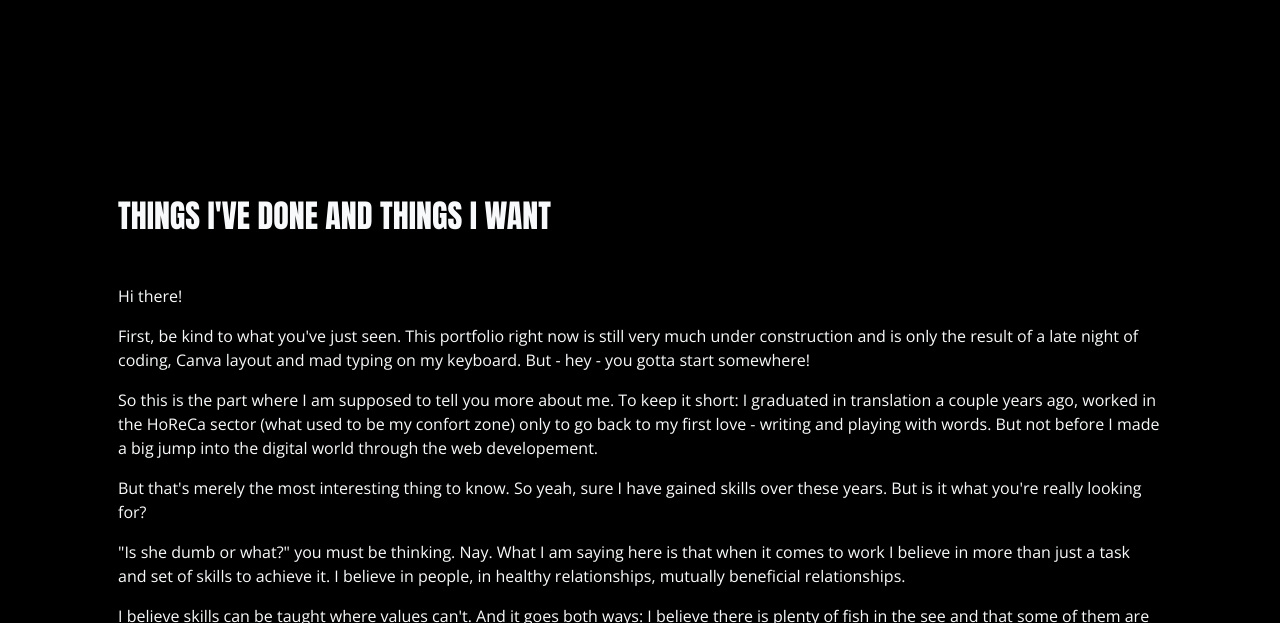
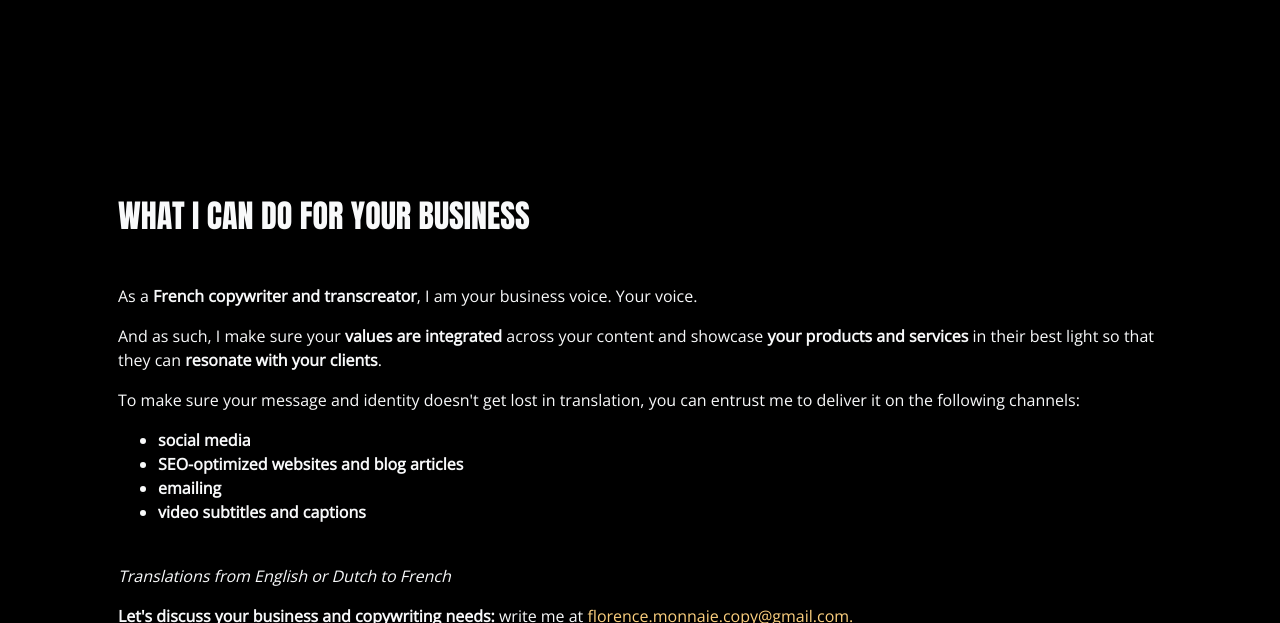
Before and after one commit to flo-mnn/portfolio, a website: page index.html in a window 1280 px wide. Shown: the part 2177-2800 px from the top of the page. Drawn offline with nearby package versions, Linux system fonts and the light colour scheme; some packages are replaced by stand-ins of ours; a script that the page names is missing.

Commit message:
0111_updateddescriptions

```diff
--- a/index.html
+++ b/index.html
@@ -28,7 +28,7 @@
     </section>
     <section id="assets-preview" class="p-4">
         <div class="container my-5 px-5">
-        <h3 class="mt-3 mb-5">THINGS I WROTE</h3>
+        <h3 class="mt-3 mb-5">WHAT I'VE DONE FOR THEIR BUSINESS</h3>
         </div>
         <div class="row mx-0 ">
             <div class="col-12 col-md-6 col-lg-4 item-preview-element">
@@ -153,26 +153,28 @@
     </section>
     <section id="about" class="">
         <div class="container my-5 pb-5 px-5">
-        <h3 class="mt-3 mb-5">THINGS I'VE DONE and THINGS I WANT</h3>
+        <h3 class="mt-3 mb-5">WHAT I CAN DO FOR YOUR BUSINESS</h3>
         <div class="text-center text-lg-left">
             <p class="">
-            Hi there! </p><p>
-            First, be kind to what you've just seen. This portfolio right now is still very much under construction and is only the result of a late night of coding, Canva layout and mad typing on my keyboard. But - hey - you gotta start somewhere! </p><p>
-            So this is the part where I am supposed to tell you more about me. To keep it short: I graduated in translation a couple years ago, worked in the HoReCa sector (what used to be my confort zone) only to go back to my first love - writing and playing with words. But not before I made a big jump into the digital world through the web developement. </p><p>
-            But that's merely the most interesting thing to know. So yeah, sure I have gained skills over these years. But is it what you're really looking for?</p><p>
-            "Is she dumb or what?" you must be thinking. Nay. What I am saying here is that when it comes to work I believe in more than just a task and set of skills to achieve it. I believe in people, in healthy relationships, mutually beneficial relationships.</p><p>
-            I believe skills can be taught where values can't. And it goes both ways: I believe there is plenty of fish in the see and that some of them are a better fit than others.</p><p>
-            So, you've beared with me rumbling on. CONGRATULATIONS! It's proof you've got some interest somewhere despite my not well prepared - yet - portfolio page. </p><p>
-            It means only one thing. We are ready to get in touch: </p><p>
-            <a href="https://www.linkedin.com/in/florence-monnaie-redaction-writing-translator-fr-en-ru/" class="text-warning">
-                <i class="fab fa-linkedin-in mr-3"></i><span>  Let's connect on LinkedIn</span>
-            </a>
-            <br>
-            If you'd prefer to email me, it's ok too: <a href="mailto:monnaie.florence@gmail.com" class="text-warning">monnaie.florence@gmail.com</a>
+                As a <b>French copywriter and transcreator</b>, I am your business voice. Your voice.</p><p>
+            And as such, I make sure your <b>values are integrated</b> across your content and showcase <b>your products and services</b> in their best light so that they can <b>resonate with your clients</b>.</p>
+            <p>To make sure your message and identity doesn't get lost in translation, you can entrust me to deliver it on the following channels:<br>
+            <ul style="font-weight: bold;">
+                <li>social media</li>
+                <li>SEO-optimized websites and blog articles</li>
+                <li>emailing</li>
+                <li>video subtitles and captions</li>
+            </ul>
+            <br><i>Translations from English or Dutch to French</i>
             </p>
             <p>
-                Need a resume from me? Just download it <a target="_blank" href="https://drive.google.com/uc?id=1wi0a3v1uJ7eVKU2R2qTH9l5LjnjJqgYW&export=download" class="text-warning">here</a> (or print-friendly version <a target="_blank" href="https://drive.google.com/uc?id=1R59EDe0Ax5LBj7vWtpyPG6aLMlEX1MBz&export=download" class="text-warning">here</a>)
+                <b>Let's discuss your business and copywriting needs:</b> write me at <a href="mailto:florence.monnaie.copy@gmail.com" class="text-warning">florence.monnaie.copy@gmail.com.</a>
+            <br>Or <a href="https://www.linkedin.com/in/florence-monnaie-redaction-writing-translator-fr-en-ru/" class="text-warning">
+                <span>let's connect on LinkedIn </span><i class="fab fa-linkedin-in mr-3"></i>
+            </a>
+
             </p>
+
             <img src="public/img/logo_70.png" alt="" class="d-block mt-5 mx-auto" style="width: 70px; height: 70px;">
         </div>
         </div>
```
